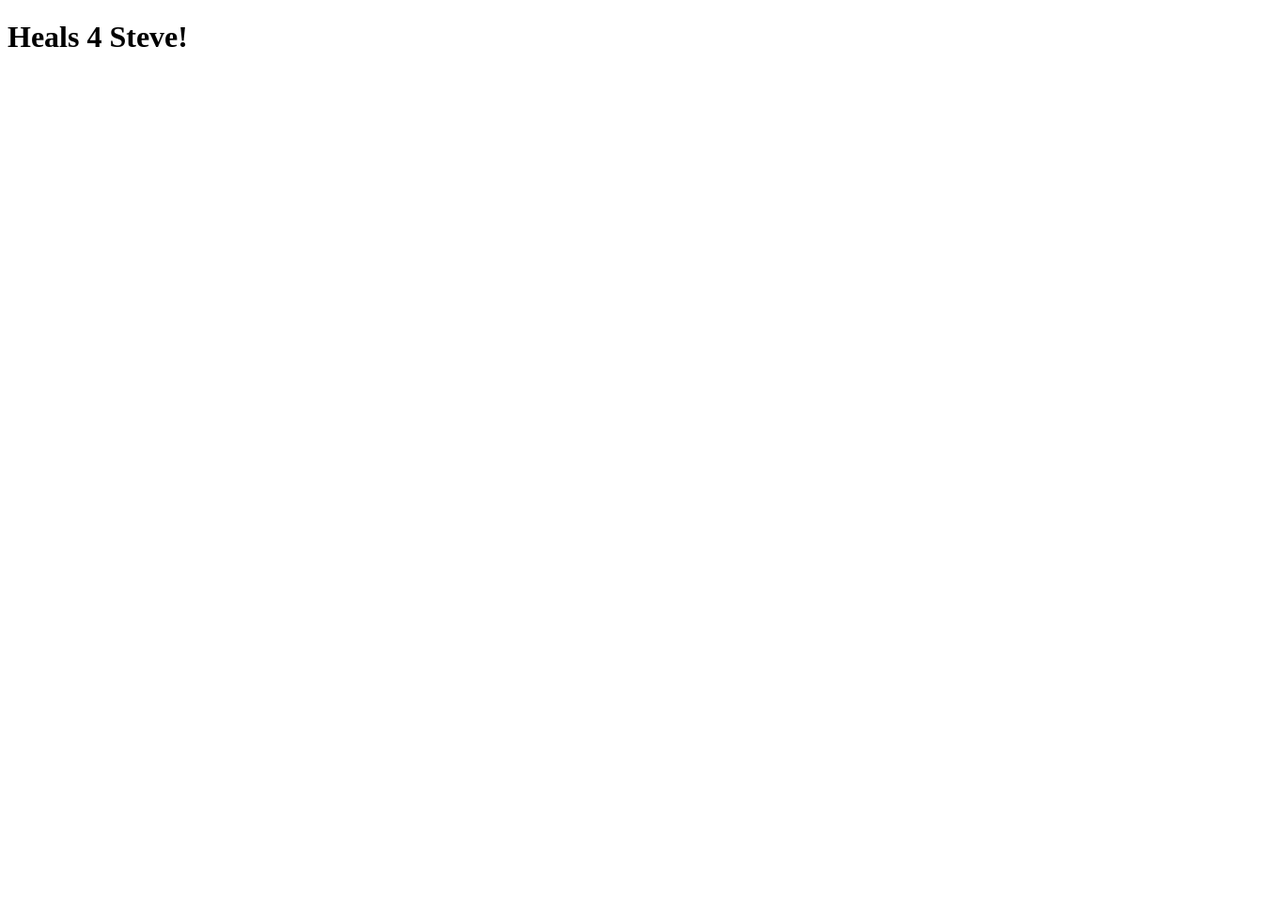
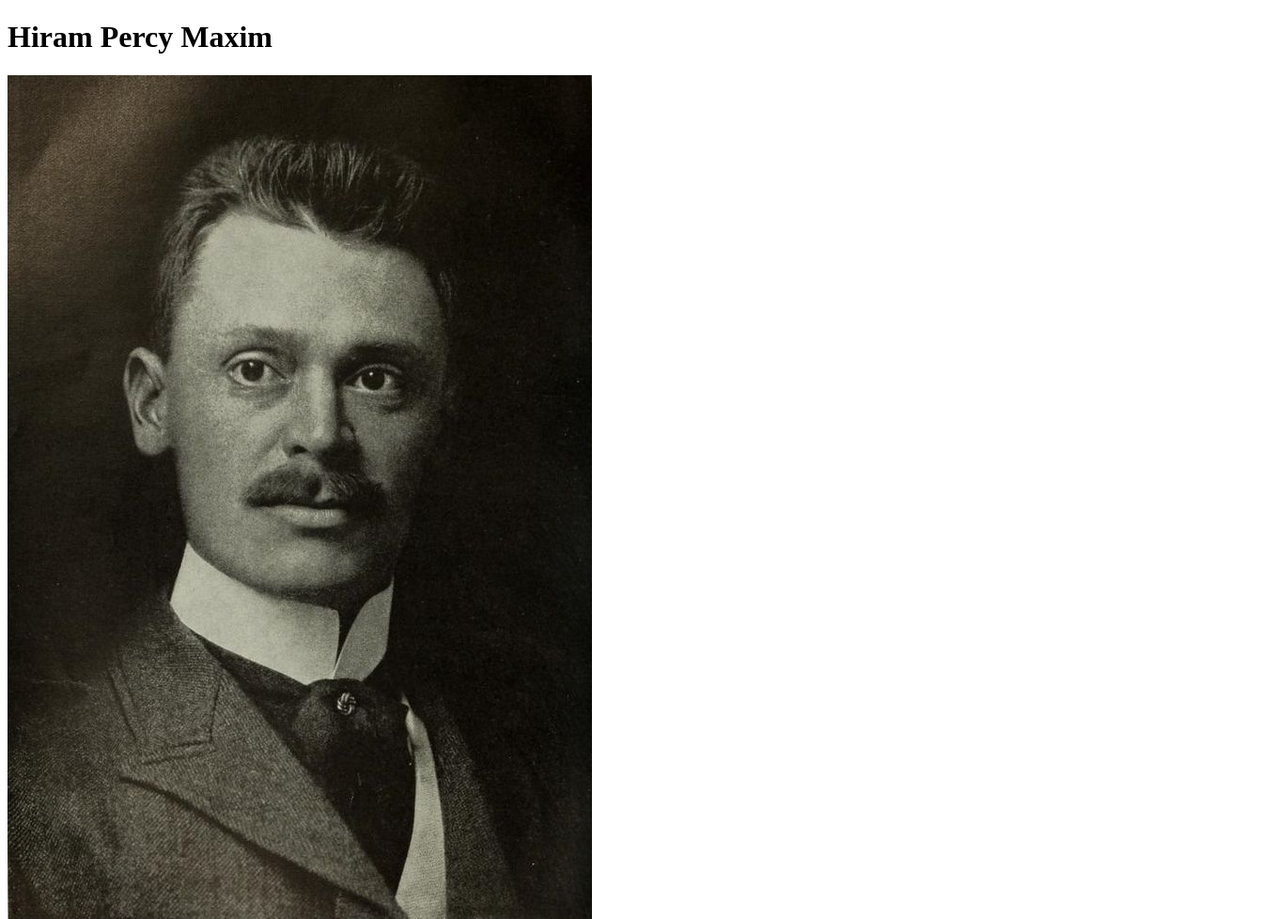
Before and after one commit to ko4gat/terraform-beginner-bootcamp-2023, a plain HTML site: page public/index.html in a window 1280 px wide. Shown: the top 978 px of the page at 94% size, 1358 px wide, since content can reach past the window. Before the commit the page ends 800 px from the top, so only its background shows below. Drawn offline with Linux system fonts and the light colour scheme.

Commit message:
#36 uploading assets using a for_each (#37)

```diff
--- a/public/index.html
+++ b/public/index.html
@@ -4,6 +4,8 @@
     <title>New World Game Plan!</title>
 </head>
 <body>
-    <h1>Heals 4 Steve!</h1>
+    <h1>Hiram Percy Maxim</h1>
+    <img src="/assets/Portrait_of_Hiram_Percy_Maxim.jpg"/>
+    <img src="/assets/silencer-scaled-1.jpg" />
 </body>
 </html>
```
Also changed, not shown: public/assets/Portrait_of_Hiram_Percy_Maxim.jpg (added), public/assets/silencer-scaled-1.jpg (added), 6 other files.
